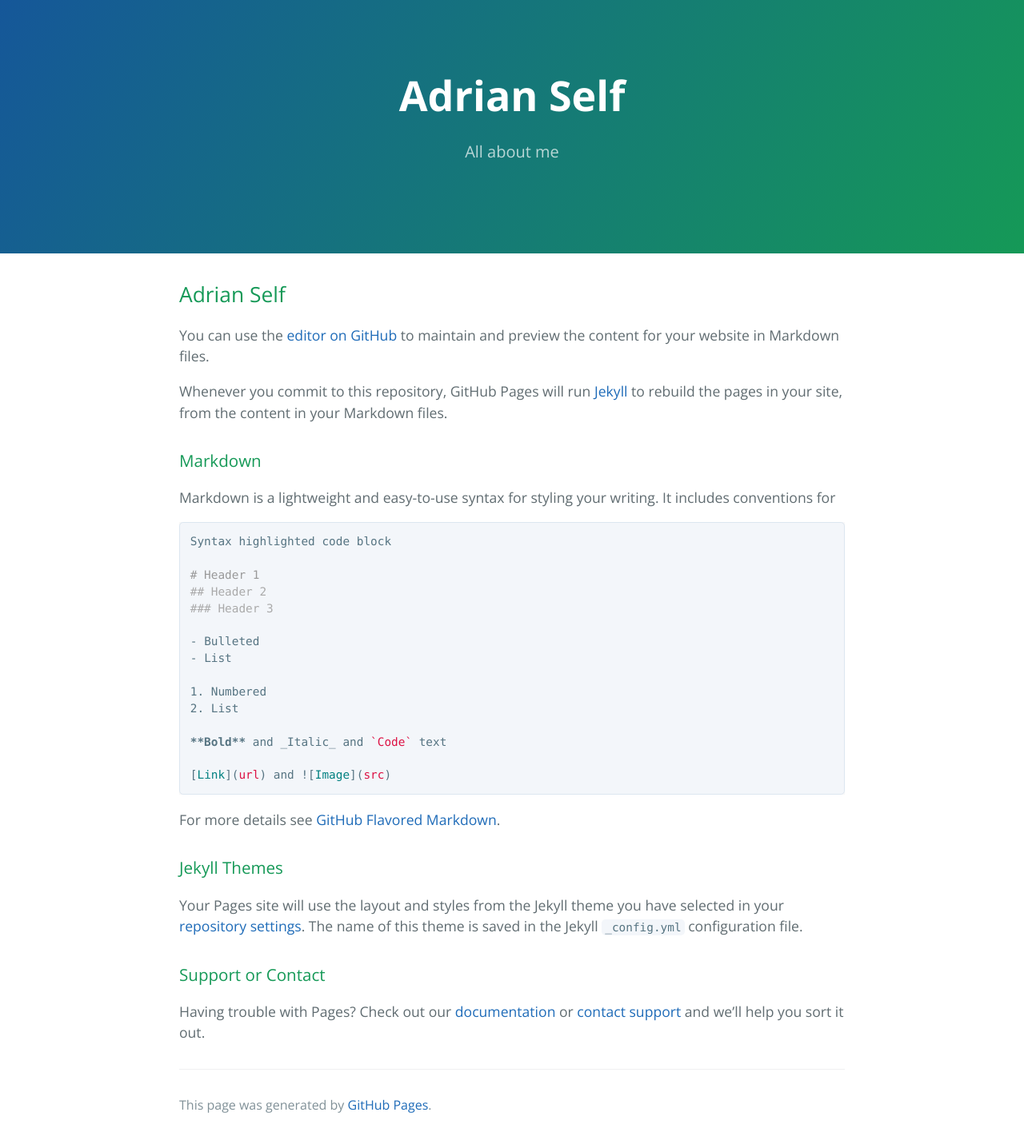
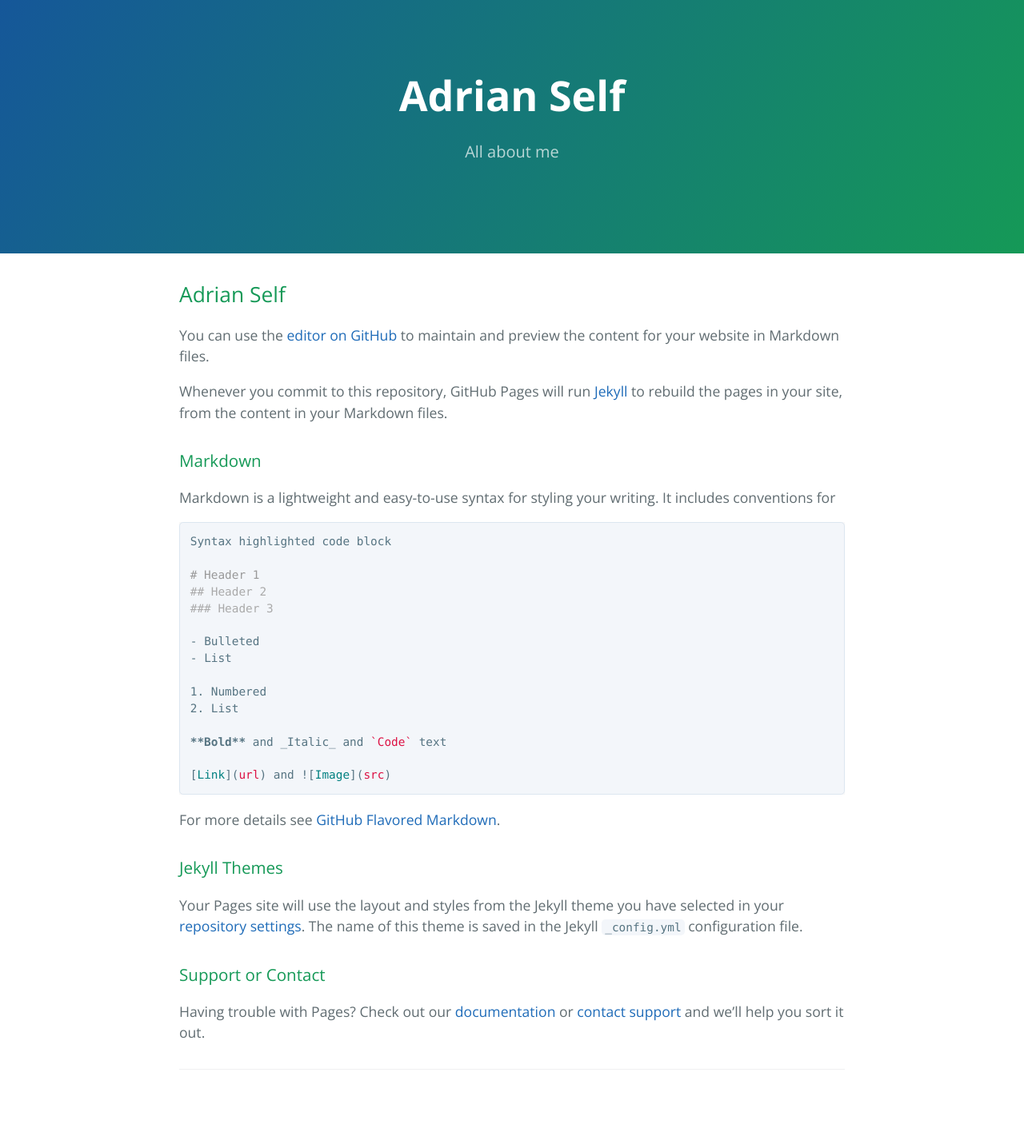
Before and after one commit to AdnanSlef/AdnanSlef.github.io, a Jekyll site: the page built from index.md, in a window 1280 px wide. Shown: the whole page at 80% size. Built offline with Jekyll 4.4.1, drawn with Linux system fonts in a browser that asks for light colours; after the commit the page ends 1402 px from its top, so only the background shows below that.

Commit message:
Update default.html

```diff
--- a/_layouts/default.html
+++ b/_layouts/default.html
@@ -28,10 +28,6 @@
       {% if site.github.is_project_page %}
         <a href="{{ site.github.repository_url }}" class="btn">View on GitHub</a>
       {% endif %}
-      {% if site.show_downloads %}
-        <a href="{{ site.github.zip_url }}" class="btn">Download .zip</a>
-        <a href="{{ site.github.tar_url }}" class="btn">Download .tar.gz</a>
-      {% endif %}
     </header>
 
     <main id="content" class="main-content" role="main">
@@ -41,7 +37,6 @@
         {% if site.github.is_project_page %}
           <span class="site-footer-owner"><a href="{{ site.github.repository_url }}">{{ site.github.repository_name }}</a> is maintained by <a href="{{ site.github.owner_url }}">{{ site.github.owner_name }}</a>.</span>
         {% endif %}
-        <span class="site-footer-credits">This page was generated by <a href="https://pages.github.com">GitHub Pages</a>.</span>
       </footer>
     </main>
   </body>
```
